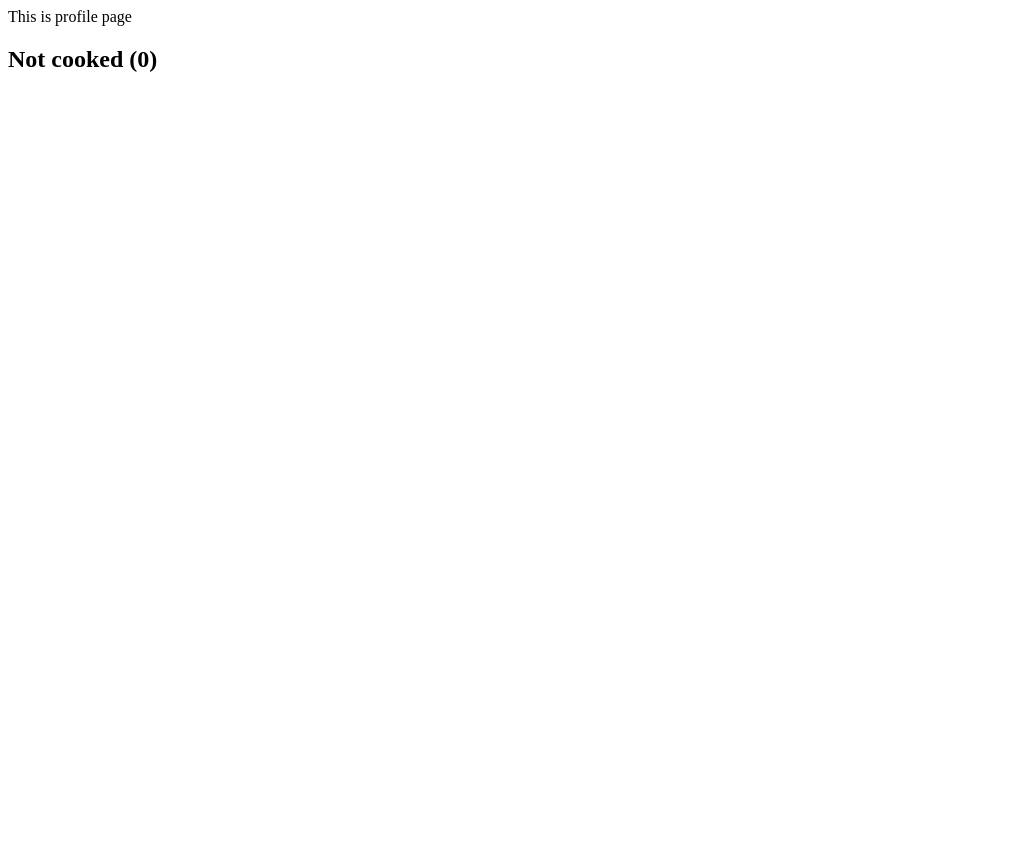
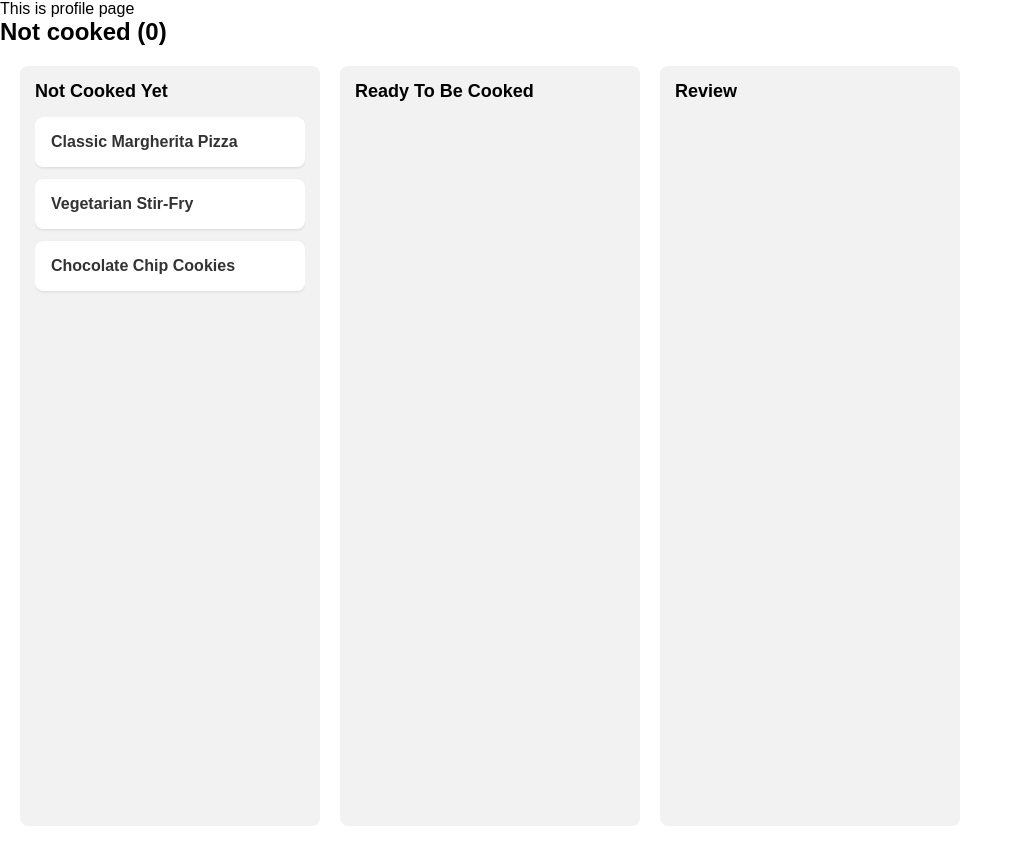
Before and after one commit to SashaPrykhodko/easy-cook, a React (Vite) app: page /profile in a window 1280 px wide. Shown: the whole page, without its empty margins (0-1023 px from the left). Before the commit the page ends 800 px from the top, so only its background shows below. Built offline with nearby package versions, Linux system fonts and the light colour scheme.

Commit message:
DnD works with mock data

```diff
--- a/package.json
+++ b/package.json
@@ -10,6 +10,9 @@
     "preview": "vite preview"
   },
   "dependencies": {
+    "@dnd-kit/core": "^6.3.1",
+    "@dnd-kit/sortable": "^10.0.0",
+    "@dnd-kit/utilities": "^3.2.2",
     "@tanstack/react-query": "^5.90.11",
     "react": "^19.2.0",
     "react-dom": "^19.2.0",
--- a/src/components/pages/ProfilePage.jsx
+++ b/src/components/pages/ProfilePage.jsx
@@ -1,4 +1,5 @@
 import { useState } from "react";
+import RecipeBoard from "../profile/RecipeBoard";
 
 function ProfilePage() {
   const NOT_COOKED_STATUS = 'NOT_COOKED';
@@ -20,8 +21,9 @@ function ProfilePage() {
           <li key={recipe.id}> {recipe.name}</li>
         ))}
       </ul>
+      <RecipeBoard />
     </div>
-  )
+  );
 }
 
 export default ProfilePage
--- /dev/null
+++ b/src/components/profile/Column.jsx
@@ -0,0 +1,19 @@
+import { useDroppable } from "@dnd-kit/core";
+import "./index.css";
+import RecipeTaskCard from "./RecipeTaskCard";
+
+function Column({ column, recipes }) {
+  const { setNodeRef } = useDroppable({ id: column.id });
+  return (
+    <div className="column">
+      <h2 className="h2"> {column.title} </h2>
+      <div ref={setNodeRef} className="column-content">
+        {recipes.map((recipe) => (
+          <RecipeTaskCard key={recipe.id} recipe={recipe} />
+        ))}
+      </div>
+    </div>
+  );
+}
+
+export default Column
--- /dev/null
+++ b/src/components/profile/RecipeBoard.jsx
@@ -0,0 +1,179 @@
+import { useState } from "react";
+import Column from "./Column"
+import "./index.css";
+import { DndContext } from "@dnd-kit/core";
+
+const COLUMNS = [
+  { id: "NOT COOKED YET", title: "Not Cooked Yet" },
+  { id: "READY TO BE COOKED", title: "Ready To Be Cooked" },
+  { id: "REVIEW", title: "Review" }
+];
+
+const MOCK_RECIPES = [
+  {
+    "status": "NOT COOKED YET",
+    "id": 1,
+    "name": "Classic Margherita Pizza",
+    "ingredients": [
+      "Pizza dough",
+      "Tomato sauce",
+      "Fresh mozzarella cheese",
+      "Fresh basil leaves",
+      "Olive oil",
+      "Salt and pepper to taste"
+    ],
+    "instructions": [
+      "Preheat the oven to 475°F (245°C).",
+      "Roll out the pizza dough and spread tomato sauce evenly.",
+      "Top with slices of fresh mozzarella and fresh basil leaves.",
+      "Drizzle with olive oil and season with salt and pepper.",
+      "Bake in the preheated oven for 12-15 minutes or until the crust is golden brown.",
+      "Slice and serve hot."
+    ],
+    "prepTimeMinutes": 20,
+    "cookTimeMinutes": 15,
+    "servings": 4,
+    "difficulty": "Easy",
+    "cuisine": "Italian",
+    "caloriesPerServing": 300,
+    "tags": [
+      "Pizza",
+      "Italian"
+    ],
+    "userId": 166,
+    "image": "https://cdn.dummyjson.com/recipe-images/1.webp",
+    "rating": 4.6,
+    "reviewCount": 98,
+    "mealType": [
+      "Dinner"
+    ]
+  },
+  {
+    "status": "NOT COOKED YET",
+    "id": 2,
+    "name": "Vegetarian Stir-Fry",
+    "ingredients": [
+      "Tofu, cubed",
+      "Broccoli florets",
+      "Carrots, sliced",
+      "Bell peppers, sliced",
+      "Soy sauce",
+      "Ginger, minced",
+      "Garlic, minced",
+      "Sesame oil",
+      "Cooked rice for serving"
+    ],
+    "instructions": [
+      "In a wok, heat sesame oil over medium-high heat.",
+      "Add minced ginger and garlic, sauté until fragrant.",
+      "Add cubed tofu and stir-fry until golden brown.",
+      "Add broccoli, carrots, and bell peppers. Cook until vegetables are tender-crisp.",
+      "Pour soy sauce over the stir-fry and toss to combine.",
+      "Serve over cooked rice."
+    ],
+    "prepTimeMinutes": 15,
+    "cookTimeMinutes": 20,
+    "servings": 3,
+    "difficulty": "Medium",
+    "cuisine": "Asian",
+    "caloriesPerServing": 250,
+    "tags": [
+      "Vegetarian",
+      "Stir-fry",
+      "Asian"
+    ],
+    "userId": 143,
+    "image": "https://cdn.dummyjson.com/recipe-images/2.webp",
+    "rating": 4.7,
+    "reviewCount": 26,
+    "mealType": [
+      "Lunch"
+    ]
+  },
+  {
+    "status": "NOT COOKED YET",
+    "id": 3,
+    "name": "Chocolate Chip Cookies",
+    "ingredients": [
+      "All-purpose flour",
+      "Butter, softened",
+      "Brown sugar",
+      "White sugar",
+      "Eggs",
+      "Vanilla extract",
+      "Baking soda",
+      "Salt",
+      "Chocolate chips"
+    ],
+    "instructions": [
+      "Preheat the oven to 350°F (175°C).",
+      "In a bowl, cream together softened butter, brown sugar, and white sugar.",
+      "Beat in eggs one at a time, then stir in vanilla extract.",
+      "Combine flour, baking soda, and salt. Gradually add to the wet ingredients.",
+      "Fold in chocolate chips.",
+      "Drop rounded tablespoons of dough onto ungreased baking sheets.",
+      "Bake for 10-12 minutes or until edges are golden brown.",
+      "Allow cookies to cool on the baking sheet for a few minutes before transferring to a wire rack."
+    ],
+    "prepTimeMinutes": 15,
+    "cookTimeMinutes": 10,
+    "servings": 24,
+    "difficulty": "Easy",
+    "cuisine": "American",
+    "caloriesPerServing": 150,
+    "tags": [
+      "Cookies",
+      "Dessert",
+      "Baking"
+    ],
+    "userId": 34,
+    "image": "https://cdn.dummyjson.com/recipe-images/3.webp",
+    "rating": 4.9,
+    "reviewCount": 13,
+    "mealType": [
+      "Snack",
+      "Dessert"
+    ]
+  }
+];
+
+function RecipeBoard() {
+  const [recipes, setRecipes] = useState(MOCK_RECIPES);
+
+  const handleDragEnd = event => {
+    const { active, over } = event;
+
+    if (!over) return;
+
+    const recipeId = active.id;
+    const newStatus = over.id;
+
+    setRecipes(() => recipes.map((recipe) => (
+      recipe.id === recipeId
+        ? {
+          ...recipe,
+          status: newStatus,
+        }
+        : recipe
+    )))
+  }
+
+
+  return (
+    <div className="recipe-board">
+      <div className="column-container">
+        <DndContext onDragEnd={handleDragEnd}>
+          {COLUMNS.map((column) => (
+            <Column key={column.id}
+              column={column}
+              recipes={recipes.filter((recipe) => recipe.status === column.id
+              )}
+            />
+          ))}
+        </DndContext>
+      </div>
+    </div>
+  )
+}
+
+export default RecipeBoard
--- /dev/null
+++ b/src/components/profile/RecipeTaskCard.jsx
@@ -0,0 +1,26 @@
+import { useDraggable } from "@dnd-kit/core";
+import { CSS } from "@dnd-kit/utilities";
+
+import "./index.css";
+
+function RecipeTaskCard({ recipe }) {
+  const { attributes, listeners, setNodeRef, transform } = useDraggable({ id: recipe.id });
+
+  const style = transform ? {
+    transform: CSS.Transform.toString(transform)
+  } : undefined;
+
+  return (
+    <div
+      className="recipe-task"
+      ref={setNodeRef}
+      {...listeners}
+      {...attributes}
+      style={style}
+    >
+      <h3>{recipe.name}</h3>
+    </div>
+  )
+}
+
+export default RecipeTaskCard
--- /dev/null
+++ b/src/components/profile/index.css
@@ -0,0 +1,56 @@
+.recipe-board {
+  padding: 20px;
+  height: 100vh;
+}
+
+.column-container {
+  display: flex;
+  gap: 20px;
+  overflow-x: auto;
+  height: 100%;
+}
+
+.column {
+  background-color: #f2f2f3;
+  border-radius: 8px;
+  padding: 15px;
+  min-width: 300px;
+  max-width: 350px;
+  display: flex;
+  flex-direction: column;
+}
+
+.column h2 {
+  margin-bottom: 15px;
+  font-size: 18px;
+  font-weight: 600;
+}
+
+.column-content {
+  display: flex;
+  flex-direction: column;
+  gap: 12px;
+  overflow-y: auto;
+  flex: 1;
+  min-height: 100px;
+}
+
+.recipe-task {
+  background-color: white;
+  border-radius: 8px;
+  padding: 16px;
+  box-shadow: 0 1px 3px rgba(0, 0, 0, 0.1);
+  cursor: pointer;
+  transition: box-shadow 0.2s;
+}
+
+.recipe-task:hover {
+  box-shadow: 0 4px 6px rgba(0, 0, 0, 0.15);
+}
+
+.recipe-task h3 {
+  margin: 0;
+  font-size: 16px;
+  font-weight: 600;
+  color: #333;
+}
--- a/src/index.css
+++ b/src/index.css
@@ -66,3 +66,11 @@ button:focus-visible {
     background-color: #f9f9f9;
   }
 } */
+
+
+* {
+  margin: 0;
+  padding: 0;
+  box-sizing: border-box;
+  font-family: Arial, Helvetica, sans-serif;
+}
--- a/src/main.jsx
+++ b/src/main.jsx
@@ -17,7 +17,7 @@ const router = createBrowserRouter([
   {
     path: '/profile',
     element: <ProfilePage />
-  }
+  },
 ]);
 
 createRoot(document.getElementById('root')).render(
```
Also changed, not shown: src/components/profile/RecipeBook.jsx (deleted), 1 other file (tests, documents, lock files or other folders).
